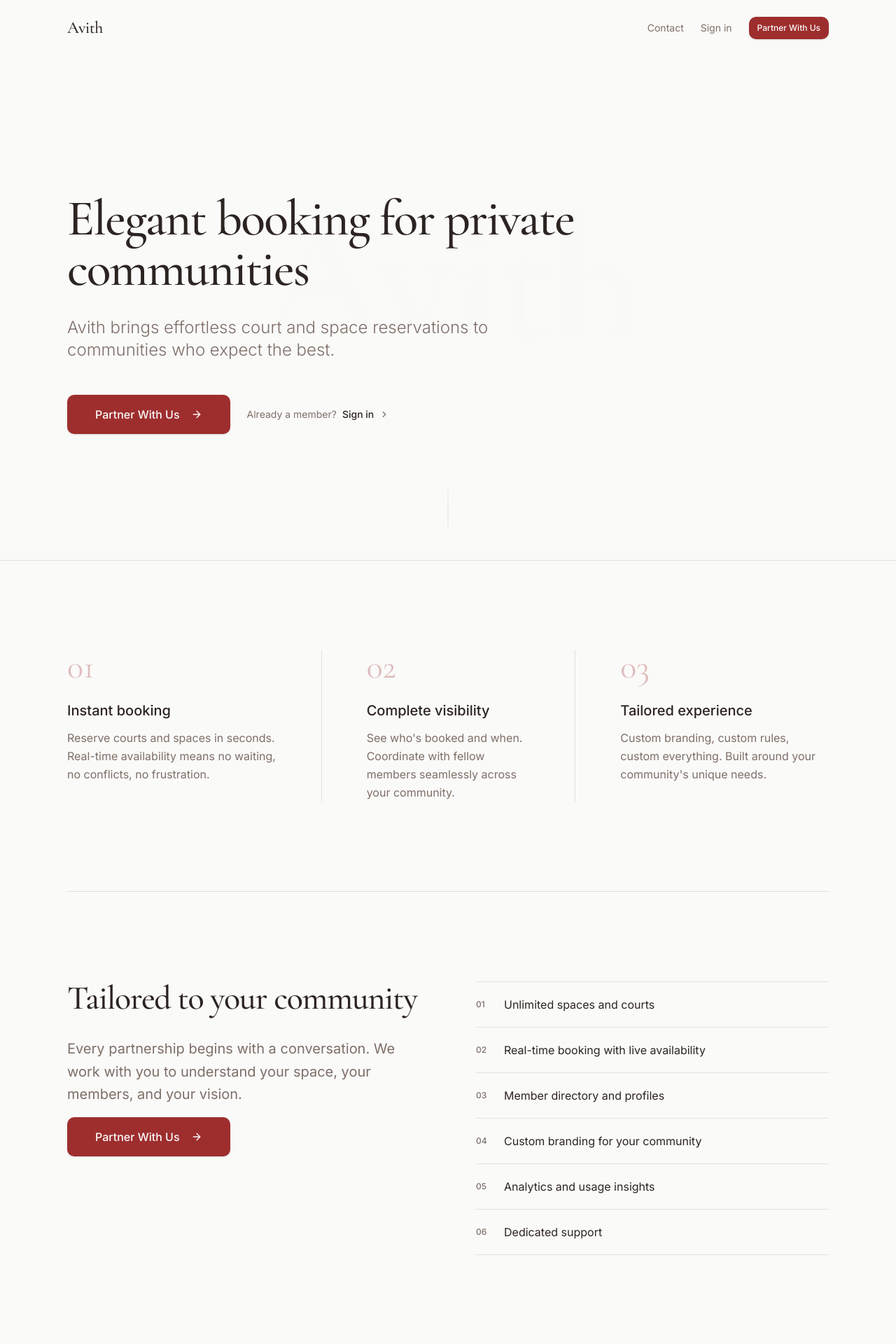
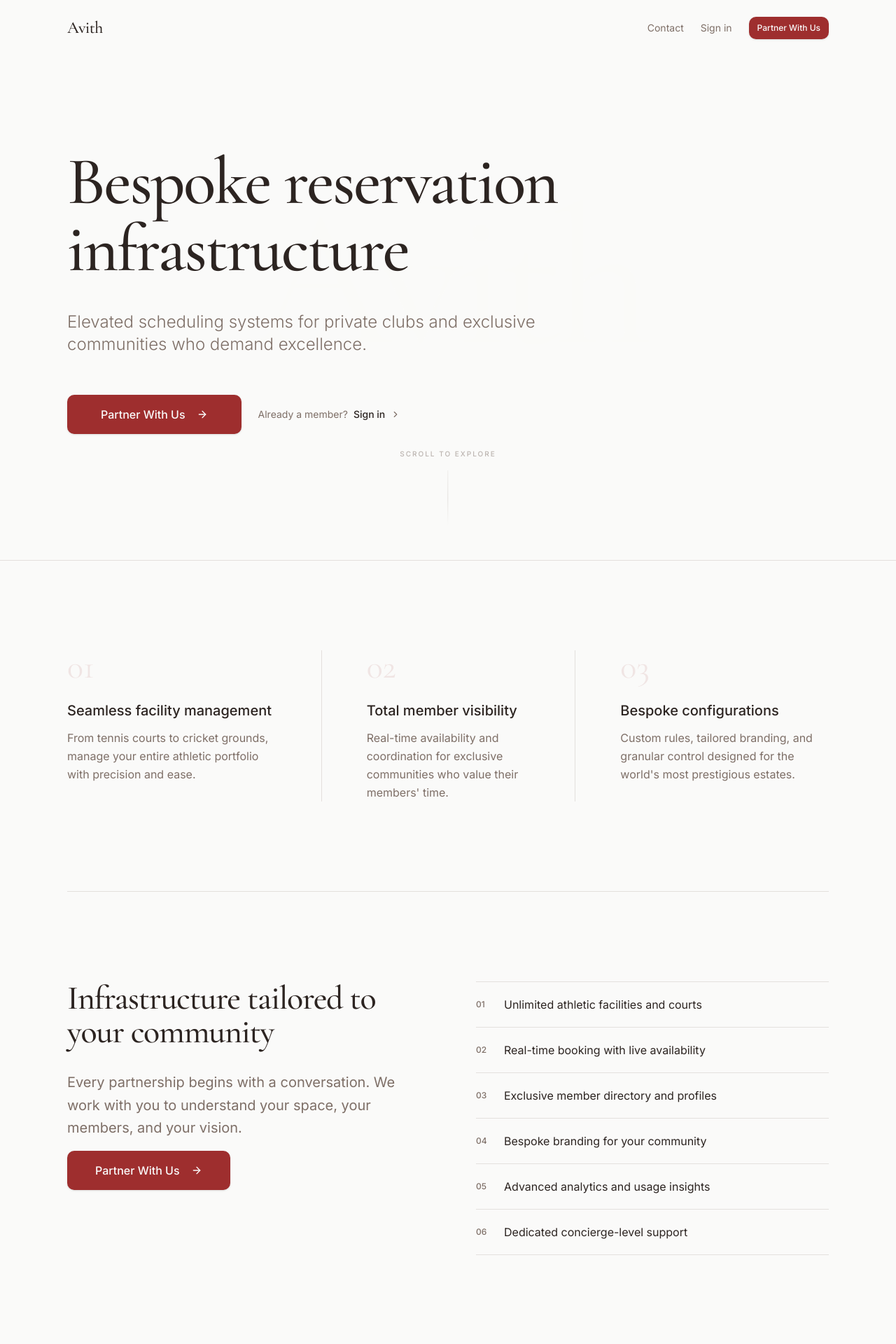
Before and after one commit to ritams/smashit, a Next.js app in the folder apps/web/: page / in a window 1280 px wide. Shown: the top 1920 px of the page at 70% size. Built offline with nearby package versions, Linux system fonts and the light colour scheme; no server answers.

Commit message:
feat: Update landing page content, styling, and animations, and allow public access to the contact page.

```diff
--- a/apps/web/app/page.tsx
+++ b/apps/web/app/page.tsx
@@ -33,8 +33,8 @@ export default function LandingPage() {
             {/* Header */}
             <header
                 className={`fixed top-0 left-0 right-0 z-50 transition-all duration-300 ${scrolled
-                        ? 'py-4 bg-background/95 backdrop-blur-sm border-b border-border'
-                        : 'py-6 bg-transparent'
+                    ? 'py-4 bg-background/95 backdrop-blur-sm border-b border-border'
+                    : 'py-6 bg-transparent'
                     }`}
             >
                 <div className="container max-w-6xl">
@@ -97,7 +97,7 @@ export default function LandingPage() {
                                         Sign in
                                     </button>
                                     <Link href="/contact">
-                                        <Button size="sm">Partner With Us</Button>
+                                        <Button size="sm" className="hover:scale-[1.02] transition-transform">Partner With Us</Button>
                                     </Link>
                                 </>
                             )}
@@ -110,20 +110,19 @@ export default function LandingPage() {
             <section className="min-h-screen flex flex-col justify-center relative">
                 {/* Subtle watermark */}
                 <div className="absolute inset-0 flex items-center justify-center pointer-events-none select-none overflow-hidden">
-                    <span className="font-display text-[20vw] font-medium text-muted/5 tracking-tight">
+                    <span className="font-display text-[22vw] font-light text-muted/5 tracking-tighter">
                         Avith
                     </span>
                 </div>
 
-                <div className="container max-w-6xl relative z-10 pt-24">
-                    <div className="max-w-3xl space-y-8">
-                        <h1 className="font-display text-5xl md:text-6xl lg:text-7xl font-medium tracking-tight leading-[1.05]">
-                            Elegant booking for private communities
+                <div className="container max-w-6xl relative z-10 pt-32 pb-24">
+                    <div className="max-w-4xl space-y-10">
+                        <h1 className="font-display text-6xl md:text-7xl lg:text-8xl font-medium tracking-tight leading-[0.95] text-balance">
+                            Bespoke reservation infrastructure
                         </h1>
 
                         <p className="text-xl md:text-2xl text-muted-foreground leading-relaxed max-w-2xl font-light">
-                            Avith brings effortless court and space reservations to
-                            communities who expect the&nbsp;best.
+                            Elevated scheduling systems for private clubs and exclusive communities who demand excellence.
                         </p>
 
                         <div className="flex flex-col sm:flex-row items-start gap-4 pt-4">
@@ -137,7 +136,7 @@ export default function LandingPage() {
                             ) : (
                                 <>
                                     <Link href="/contact">
-                                        <Button size="lg" className="h-14 px-10 text-base">
+                                        <Button size="lg" className="h-14 px-12 text-base transition-transform hover:scale-[1.02] active:scale-[0.98]">
                                             Partner With Us
                                             <ArrowRight className="ml-2 h-4 w-4" />
                                         </Button>
@@ -157,8 +156,9 @@ export default function LandingPage() {
                 </div>
 
                 {/* Scroll indicator */}
-                <div className="absolute bottom-12 left-1/2 -translate-x-1/2">
-                    <div className="w-px h-16 bg-gradient-to-b from-transparent via-border to-border" />
+                <div className="absolute bottom-12 left-1/2 -translate-x-1/2 flex flex-col items-center gap-4">
+                    <span className="text-[10px] uppercase tracking-[0.2em] text-muted-foreground/50 font-medium">Scroll to explore</span>
+                    <div className="w-px h-20 bg-gradient-to-b from-border/50 via-border to-transparent" />
                 </div>
             </section>
 
@@ -168,33 +168,33 @@ export default function LandingPage() {
                     <div className="grid md:grid-cols-3 gap-0 md:divide-x divide-border">
                         {/* Value 1 */}
                         <div className="py-12 md:py-0 md:pr-16 space-y-6">
-                            <span className="font-display text-5xl font-light text-primary/30">01</span>
+                            <span className="font-display text-5xl font-light text-primary/10">01</span>
                             <div className="space-y-3">
-                                <h3 className="text-xl font-medium">Instant booking</h3>
+                                <h3 className="text-xl font-medium">Seamless facility management</h3>
                                 <p className="text-muted-foreground leading-relaxed">
-                                    Reserve courts and spaces in seconds. Real-time availability means no waiting, no conflicts, no frustration.
+                                    From tennis courts to cricket grounds, manage your entire athletic portfolio with precision and ease.
                                 </p>
                             </div>
                         </div>
 
                         {/* Value 2 */}
                         <div className="py-12 md:py-0 md:px-16 space-y-6 border-t md:border-t-0 border-border">
-                            <span className="font-display text-5xl font-light text-primary/30">02</span>
+                            <span className="font-display text-5xl font-light text-primary/10">02</span>
                             <div className="space-y-3">
-                                <h3 className="text-xl font-medium">Complete visibility</h3>
+                                <h3 className="text-xl font-medium">Total member visibility</h3>
                                 <p className="text-muted-foreground leading-relaxed">
-                                    See who&apos;s booked and when. Coordinate with fellow members seamlessly across your community.
+                                    Real-time availability and coordination for exclusive communities who value their members&apos; time.
                                 </p>
                             </div>
                         </div>
 
                         {/* Value 3 */}
                         <div className="py-12 md:py-0 md:pl-16 space-y-6 border-t md:border-t-0 border-border">
-                            <span className="font-display text-5xl font-light text-primary/30">03</span>
+                            <span className="font-display text-5xl font-light text-primary/10">03</span>
                             <div className="space-y-3">
-                                <h3 className="text-xl font-medium">Tailored experience</h3>
+                                <h3 className="text-xl font-medium">Bespoke configurations</h3>
                                 <p className="text-muted-foreground leading-relaxed">
-                                    Custom branding, custom rules, custom everything. Built around your community&apos;s unique needs.
+                                    Custom rules, tailored branding, and granular control designed for the world&apos;s most prestigious estates.
                                 </p>
                             </div>
                         </div>
@@ -214,7 +214,7 @@ export default function LandingPage() {
                         {/* Left - Text */}
                         <div className="space-y-8">
                             <h2 className="font-display text-4xl md:text-5xl font-medium tracking-tight leading-tight">
-                                Tailored to your community
+                                Infrastructure tailored to your community
                             </h2>
                             <p className="text-xl text-muted-foreground leading-relaxed">
                                 Every partnership begins with a conversation. We work with you to understand your space, your members, and your&nbsp;vision.
@@ -230,12 +230,12 @@ export default function LandingPage() {
                         {/* Right - Features list */}
                         <div className="space-y-0 divide-y divide-border border-y border-border">
                             {[
-                                'Unlimited spaces and courts',
+                                'Unlimited athletic facilities and courts',
                                 'Real-time booking with live availability',
-                                'Member directory and profiles',
-                                'Custom branding for your community',
-                                'Analytics and usage insights',
-                                'Dedicated support',
+                                'Exclusive member directory and profiles',
+                                'Bespoke branding for your community',
+                                'Advanced analytics and usage insights',
+                                'Dedicated concierge-level support',
                             ].map((feature, i) => (
                                 <div key={i} className="py-5 flex items-center gap-4">
                                     <span className="text-xs font-medium text-muted-foreground w-6">
@@ -261,8 +261,8 @@ export default function LandingPage() {
                         </p>
                         <div className="flex flex-col sm:flex-row items-center justify-center gap-4 pt-4">
                             <Link href="/contact">
-                                <Button size="lg" className="h-12 px-8">
-                                    Contact Us
+                                <Button size="lg" className="h-12 px-10 transition-transform hover:scale-[1.02] active:scale-[0.98]">
+                                    Begin a Conversation
                                 </Button>
                             </Link>
                             <a
--- a/apps/web/middleware.ts
+++ b/apps/web/middleware.ts
@@ -6,7 +6,7 @@ export async function middleware(request: NextRequest) {
     const path = request.nextUrl.pathname;
 
     // Public paths that don't require authentication
-    const publicPaths = ['/', '/create-org', '/api/auth'];
+    const publicPaths = ['/', '/contact', '/create-org', '/api/auth'];
 
     // Check if the path is public
     const isPublicPath = publicPaths.some(
```
